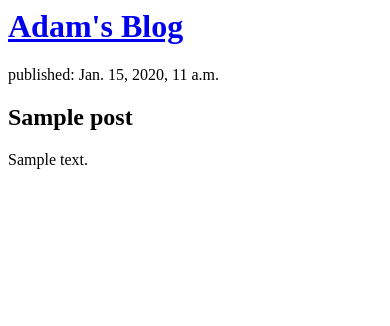
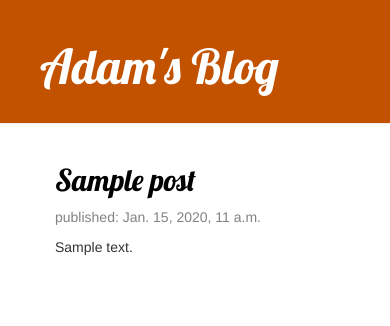
Before and after one commit to admnvk/first-blog1, a Django app: page / in a window 390 px wide. Shown: the top 326 px of the page. Run offline with Django 3.2, Linux system fonts and the light colour scheme; tables that the repository leaves empty hold one stand-in row (values such as "Sample post"); some libraries are stand-ins or nearby versions.

Commit message:
new templates

```diff
--- /dev/null
+++ b/blog/static/css/blog.css
@@ -0,0 +1,47 @@
+
+.page-header {
+    background-color: #C25100;
+    margin-top: 0;
+    padding: 20px 20px 20px 40px;
+}
+
+.page-header h1, .page-header h1 a, .page-header h1 a:visited, .page-header h1 a:active {
+    color: #ffffff;
+    font-size: 36pt;
+    text-decoration: none;
+}
+
+.content {
+    margin-left: 40px;
+}
+
+h1, h2, h3, h4 {
+    font-family: 'Lobster', cursive;
+}
+
+.date {
+    color: #828282;
+}
+
+.save {
+    float: right;
+}
+
+.post-form textarea, .post-form input {
+    width: 100%;
+}
+
+.top-menu, .top-menu:hover, .top-menu:visited {
+    color: #ffffff;
+    float: right;
+    font-size: 26pt;
+    margin-right: 20px;
+}
+
+.post {
+    margin-bottom: 70px;
+}
+
+.post h2 a, .post h2 a:visited {
+    color: #000000;
+}
--- /dev/null
+++ b/blog/templates/blog/base.html
@@ -0,0 +1,24 @@
+{% load static %}
+
+<html>
+    <head>
+        <title> Adam's blog </title>
+        <link rel="stylesheet" href="//maxcdn.bootstrapcdn.com/bootstrap/3.2.0/css/bootstrap.min.css">
+        <link rel="stylesheet" href="//maxcdn.bootstrapcdn.com/bootstrap/3.2.0/css/bootstrap-theme.min.css">
+	<link href="//fonts.googleapis.com/css?family=Lobster&subset=latin,latin-ext" rel="stylesheet" type="text/css">
+        <link rel="stylesheet" href="{% static '/css/blog.css' %}">
+    </head>
+    <body>
+     <div class="page-header">
+        <h1><a href="/"> Adam's Blog </a></h1>
+     </div>
+        <div class="content container">
+        <div class="row">
+            <div class="col-md-8">
+                {% block content %}
+                {% endblock %}
+            </div>
+        </div>
+    </div>
+    </body>
+</html>
--- a/blog/templates/blog/post_list.html
+++ b/blog/templates/blog/post_list.html
@@ -1,13 +1,14 @@
-<html>
-<head> <title> Adam's blog </title></head>
-<body>
-<h1><a href="/"> Adam's Blog</a> </h1>
-{%for post in posts %}
-	<div>
-	<p>published: {{post.published_date}}</p>
-	<h2>{{post.title}}</h2>
-	<p> {{post.text|linebreaksbr}}</p>
-	</div>
-{%endfor%}
-</body>
-</html>
+{% extends 'blog/base.html' %}
+
+{% block content %}
+
+{% for post in posts%}
+    <div class="post">
+        <h2><a href="{% url 'post_detail' post.pk %}">{{ post.title }}</a></h2>
+        <div class="date">
+            <p>published: {{ post.published_date }}</p>
+        </div>
+        <p>{{ post.text|linebreaksbr }}</p>
+    </div>
+{% endfor %}
+{% endblock %}
--- a/blog/urls.py
+++ b/blog/urls.py
@@ -3,4 +3,5 @@ from . import views
 
 urlpatterns=[
     path('', views.post_list, name='post_list'),
+    path('post/<int:pk>/', views.post_detail, name='post_detail'),
 ]
--- a/blog/views.py
+++ b/blog/views.py
@@ -1,4 +1,4 @@
-from django.shortcuts import render
+from django.shortcuts import render, get_object_or_404
 from django.utils import timezone
 from .models import Post
 
@@ -7,3 +7,7 @@ from .models import Post
 def post_list(request):
 	posts=Post.objects.filter(published_date__lte=timezone.now()).order_by("date")
 	return render(request, 'blog/post_list.html',{'posts':posts})
+
+def post_detail(request,pk):
+	post=get_object_or_404(Post,pk=pk)
+	return render(request, 'blog/post_detail.html', {'post':post})
```
Also changed, not shown: blog/templates/blog/post_detail.html (added, +13 -0 lines).
